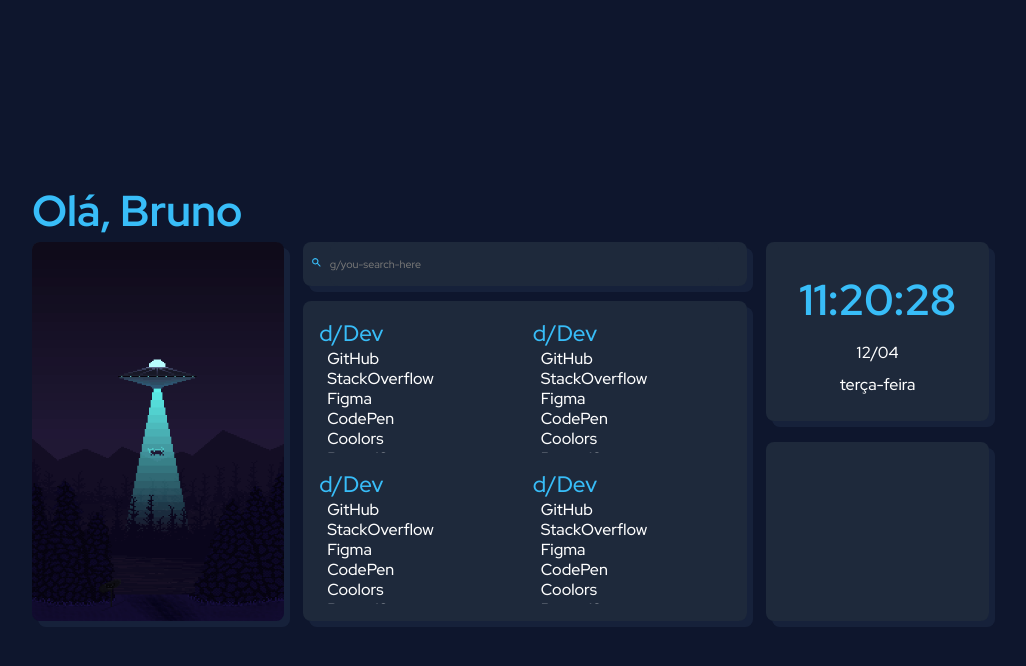
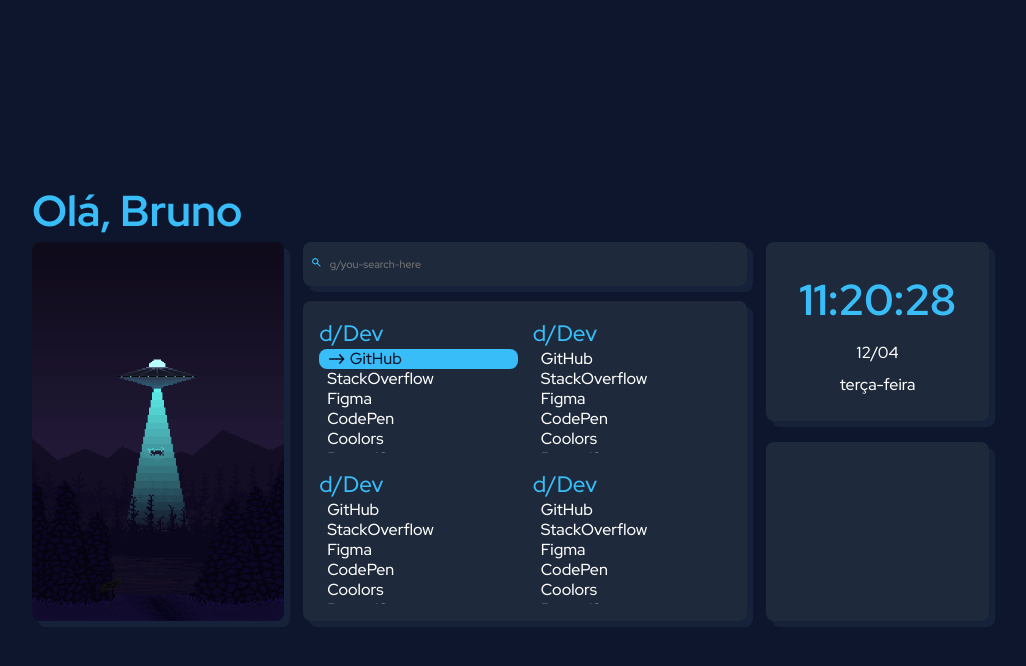
Before and after one commit to bruno-bento/startpage, a React (Create React App) app: page / in a window 1280 px wide. In both pictures the pointer is over the link 546 px from the left and 358 px from the top of the page. Shown: the top 666 px of the page, without its empty margins (128-1154 px from the left). Built offline with nearby package versions, Linux system fonts and the light colour scheme; no server answers.

Commit message:
adicionado efeito no hover

```diff
--- a/src/components/Links/Links.css
+++ b/src/components/Links/Links.css
@@ -21,13 +21,14 @@ a:visited {
   color: #ffffff;
 }
 
-a:focus{
+a:focus, a:hover {
   background-color: #38bdf8;
   border-radius: 1rem;
   border-color: #0E162D;
   color: #0E162D;
 }
-a:focus::before{
+
+a:focus::before, a:hover::before {
   content:"->";
   color: #0E162D;
   font-family: 'Fira Code', monospace;
```
